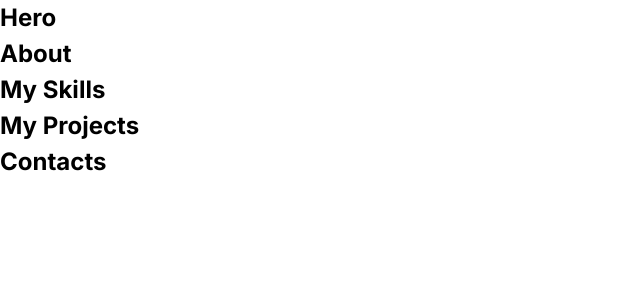
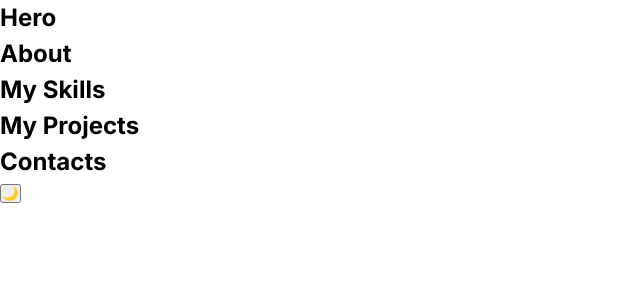
Before and after one commit to Chebannich/my-portfolio, a React (Vite) app: page / in a window 1280 px wide. Shown: the top 300 px of the page, without its empty margins (0-640 px from the left). Built offline with nearby package versions, Linux system fonts and the light colour scheme.

Commit message:
feat: Add dark/light theme support with toggle

```diff
--- a/src/components/Layout/Layout.tsx
+++ b/src/components/Layout/Layout.tsx
@@ -1,5 +1,7 @@
 import { ReactNode } from "react";
 import '../../styles/global.scss';
+
+import ThemeToggle from "../ThemeToggle";
 
 type LayoutProps = {
   children: ReactNode;
@@ -9,6 +11,7 @@ const Lauout = ({ children }: LayoutProps) => {
   return (
     <div className="layout">
       {children}
+      <ThemeToggle />
     </div>
   );
 };
--- /dev/null
+++ b/src/components/ThemeToggle.tsx
@@ -0,0 +1,29 @@
+import { useEffect, useState } from "react";
+
+const ThemeToggle = () => {
+  const [theme, setTheme] = useState<'light' | 'dark'>('light');
+
+  useEffect(() => {
+    const savedTheme = localStorage.getItem('theme') as 'light' | 'dark' | null;
+    const prefersDark = window.matchMedia('(prefers-color-scheme: dark)').matches;
+
+    const currentTheme = savedTheme || (prefersDark ? 'dark' : 'light');
+    setTheme(currentTheme);
+    document.documentElement.setAttribute('data-theme', currentTheme);
+  }, []);
+
+  const toggleTheme = () => {
+    const newTheme = theme === 'light' ? 'dark' : 'light';
+    setTheme(newTheme);
+    document.documentElement.setAttribute('data-theme', newTheme);
+    localStorage.setItem('theme', newTheme);
+  };
+
+  return (
+    <button onClick={toggleTheme} className="theme-toggle">
+      {theme === 'light' ? '🌙' : '☀️'}
+    </button>
+  );
+};
+
+export default ThemeToggle;
--- a/src/styles/_variables.scss
+++ b/src/styles/_variables.scss
@@ -1,9 +1,11 @@
 :root {
   --bg: #ffffff;
   --text: #000000;
+  --accent: #007aff;
 }
 
 [data-theme="dark"] {
   --bg: #0f0f0f;
   --text: #ffffff;
+  --accent: #00bfff;
 }
```
